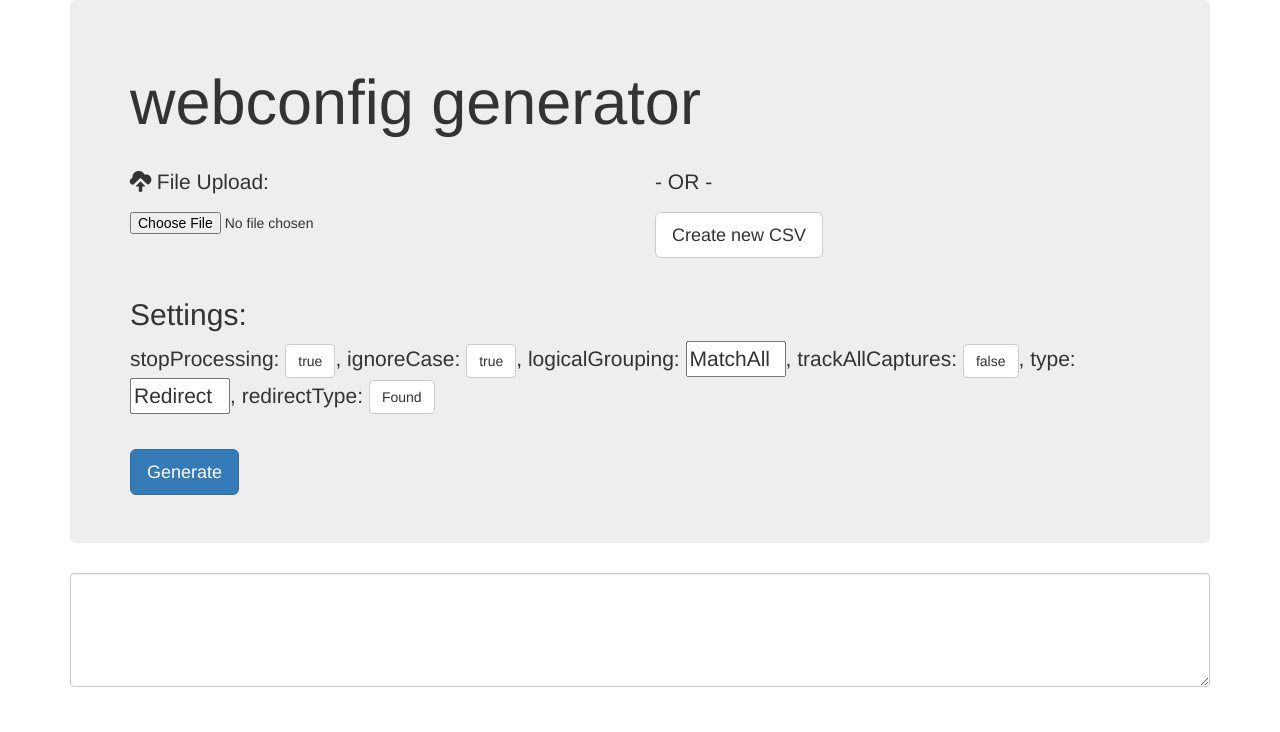
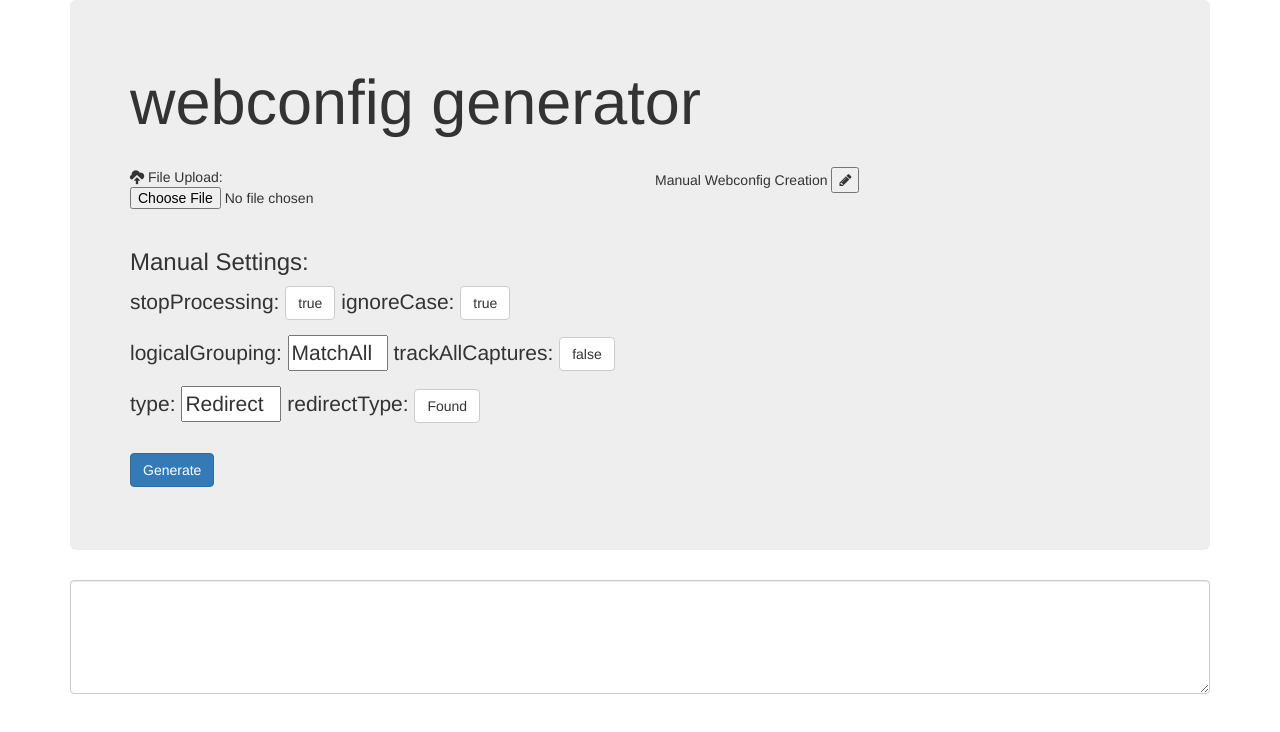
Before and after one commit to dholdaway/webconfig_gen, a plain HTML site: page index.html in a window 1280 px wide. Drawn offline with nearby package versions, Linux system fonts and the light colour scheme.

Commit message:
updated layout

```diff
--- a/index.html
+++ b/index.html
@@ -5,8 +5,9 @@
 		<title>IIS Webconfig Generator</title>
 		<meta name="viewport" content="width=device-width, initial-scale=1">
 
-		<link rel="stylesheet" href="http://maxcdn.bootstrapcdn.com/bootstrap/3.3.4/css/bootstrap.min.css">
-
+		<!-- <link rel="stylesheet" href="http://maxcdn.bootstrapcdn.com/bootstrap/3.3.4/css/bootstrap.min.css"> -->
+		<link rel="stylesheet" href="https://bootswatch.com/readable/bootstrap.css">
+                <link rel="stylesheet" href="//maxcdn.bootstrapcdn.com/font-awesome/4.3.0/css/font-awesome.min.css">
 		<script src="https://ajax.googleapis.com/ajax/libs/jquery/1.11.1/jquery.min.js"></script>
 		<script src="http://maxcdn.bootstrapcdn.com/bootstrap/3.3.4/js/bootstrap.min.js"></script>
 		<script src="http://ajax.googleapis.com/ajax/libs/angularjs/1.3.14/angular.min.js"></script>
@@ -23,25 +24,26 @@
 				<br>
 				<div class="row" id="inputCtrl">
 					<div class="col-sm-6 col-xs-12">
-						<p><span class="glyphicon glyphicon-cloud-upload"></span> File Upload:</p>
-						<input type="file" id="file" name="file"/>
+						<span class="glyphicon glyphicon-cloud-upload"></span> File Upload: <input type="file" id="file" name="file"/>
 					</div>
 					<div class="col-sm-6  col-xs-12">
-						<p>- OR -</p>
-						<button type="button" class="btn btn-default btn-lg" id="createBtn">Create new CSV</button>
+						<!-- <i class="fa fa-pencil fa-fw"></i><button type="button" class="btn btn-default btn-sm" id="createBtn">Manual Webconfig Creation</button> -->
+
+						<span>  Manual Webconfig Creation <button type="button" id="createBtn"><i class="fa fa-pencil"></i>
+
+						<!-- <button type="button" id="createBtn"><i class="fa fa-pencil fa-fw"></i> Manual Webconfig Creation</button> -->
 					</div>
 				</div>
 				<br>
-				<h2>Settings:</h2>
-				<p>
-					stopProcessing: <button type="button" ng-click="s.stopProcessing = !s.stopProcessing" class="btn btn-default">{{s.stopProcessing}}</button>,
-					ignoreCase: <button type="button" ng-click="s.ignoreCase = !s.ignoreCase" class="btn btn-default">{{s.ignoreCase}}</button>,
-					logicalGrouping: <input style="width: 100px;" placeholder="MatchAll" ng-model="s.logicalGrouping">,
-					trackAllCaptures: <button type="button" ng-click="s.trackAllCaptures = !s.trackAllCaptures" class="btn btn-default">{{s.trackAllCaptures}}</button>,
-					type: <input style="width: 100px;" placeholder="Redirect" ng-model="s.type">,
-					redirectType: <button type="button" ng-click="toggle()" class="btn btn-default">{{s.redirectType}}</button></p>
+				<h3>Manual Settings:</h3>
+				<p>	stopProcessing: <button type="button" ng-click="s.stopProcessing = !s.stopProcessing" class="btn btn-default">{{s.stopProcessing}}</button>
+					ignoreCase: <button type="button" ng-click="s.ignoreCase = !s.ignoreCase" class="btn btn-default">{{s.ignoreCase}}</button><br>
+				<p>	logicalGrouping: <input style="width: 100px;" placeholder="MatchAll" ng-model="s.logicalGrouping">
+					trackAllCaptures: <button type="button" ng-click="s.trackAllCaptures = !s.trackAllCaptures" class="btn btn-default">{{s.trackAllCaptures}}</button><br>
+				<p>	type: <input style="width: 100px;" placeholder="Redirect" ng-model="s.type">
+					redirectType: <button type="button" ng-click="toggle()" class="btn btn-default">{{s.redirectType}}</button><br>
 				<br>
-				<button type="button" class="btn btn-primary btn-lg" ng-click="upload()">Generate</button>
+				</i><button type="button" class="btn btn-primary btn-md" ng-click="upload()">Generate</button>
 			</header>
 			<div>
 				<textarea class="form-control" rows="5" id="out">{{output}}</textarea>
--- a/js/mainController.js
+++ b/js/mainController.js
@@ -21,7 +21,7 @@ app.controller('Convert', function ($scope) { //Main Controller
 			alert("This browser doesn't seem to support the `files` property of file inputs.");
 		}
 		else if (!input.files[0]) {
-			alert("Please select a file before clicking 'Convert'");
+			alert("Please select a file before clicking 'Generate'");
 		}
 		else {
 			file = input.files[0]; //Store Input in variable
```
